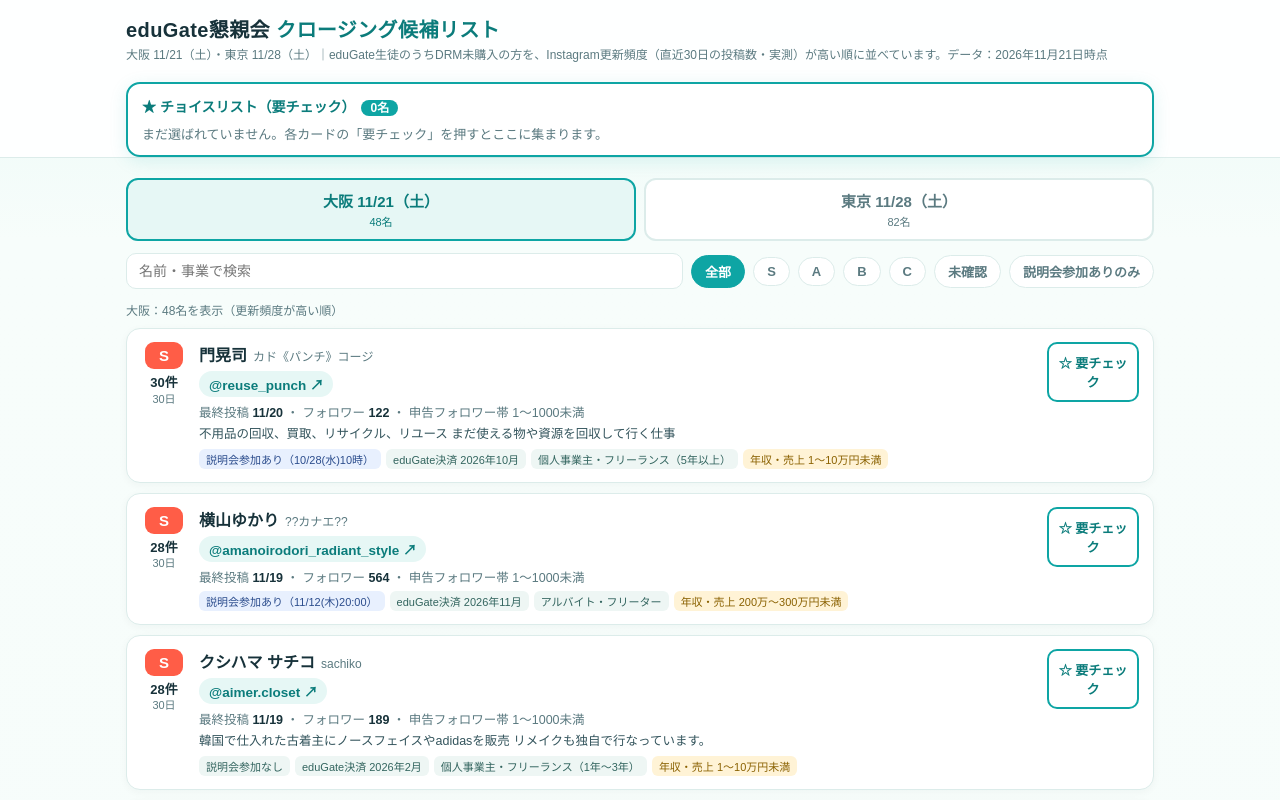
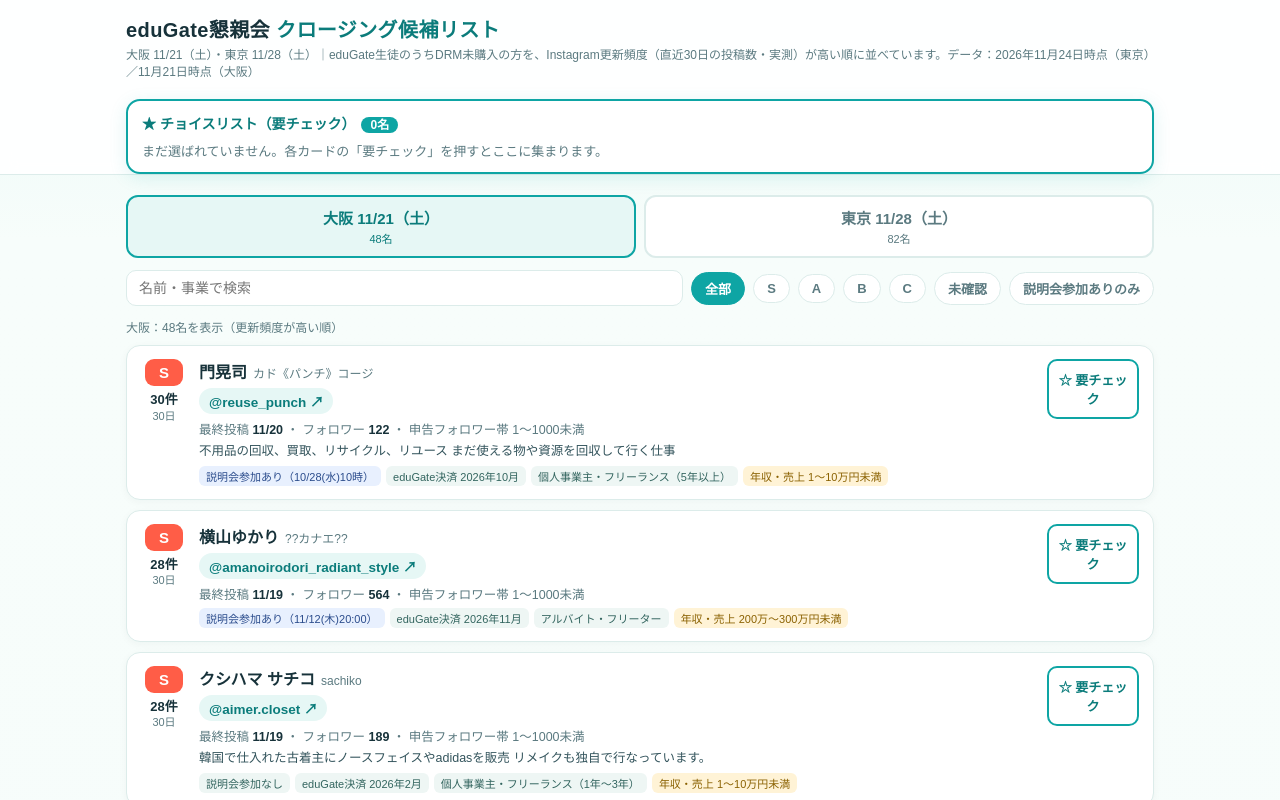
Before and after one commit to megumi-maniy/gate-dashboard, a plain HTML site: page reunion/index.html in a window 1280 px wide. Shown: the top 800 px of the page. Drawn offline with Linux system fonts and the light colour scheme.

Commit message:
東京リストのデータ時点表記を更新

```diff
--- a/reunion/index.html
+++ b/reunion/index.html
@@ -68,7 +68,7 @@
 <header>
   <div class="head-in">
     <h1>eduGate懇親会 <span class="em">クロージング候補リスト</span></h1>
-    <p class="meta">大阪 11/21（土）・東京 11/28（土）｜eduGate生徒のうちDRM未購入の方を、Instagram更新頻度（直近30日の投稿数・実測）が高い順に並べています。データ：2026年11月21日時点</p>
+    <p class="meta">大阪 11/21（土）・東京 11/28（土）｜eduGate生徒のうちDRM未購入の方を、Instagram更新頻度（直近30日の投稿数・実測）が高い順に並べています。データ：2026年11月24日時点（東京）／11月21日時点（大阪）</p>
   </div>
   <div id="choiceBox">
     <div class="choice-card">
```
